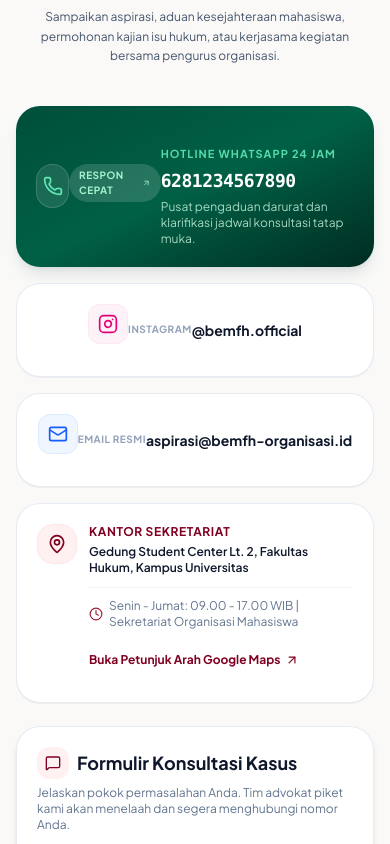
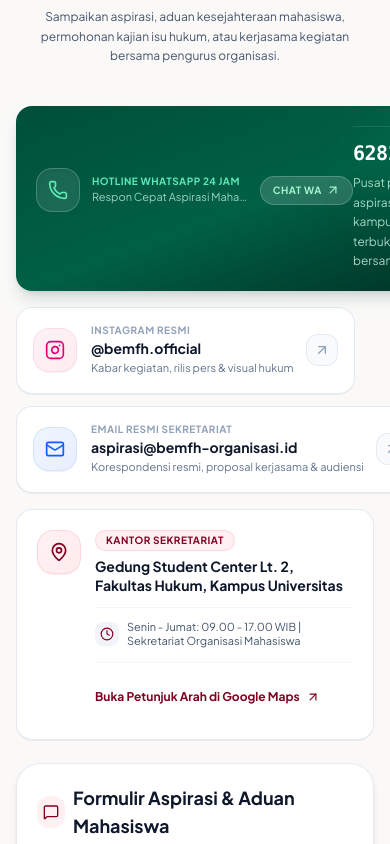
Before and after one commit to rendydev404/rifki-law, a Next.js app: page / in a window 390 px wide. Shown: the part 10680-11524 px from the top of the page. Built offline with nearby package versions, Linux system fonts and the light colour scheme; no server answers; the database is empty.

Commit message:
style: polish contact cards layout, eliminate text collisions and improve mobile/desktop responsiveness

```diff
--- a/src/components/ContactSection.tsx
+++ b/src/components/ContactSection.tsx
@@ -108,96 +108,140 @@ export default function ContactSection({ settings }: ContactSectionProps) {
               href={waUrl}
               target="_blank"
               rel="noopener noreferrer"
-              className="touch-target group block bg-gradient-to-br from-emerald-900 via-emerald-800 to-emerald-950 text-white rounded-3xl p-5 sm:p-7 shadow-lg shadow-emerald-950/10 hover:shadow-xl transition-all duration-300 relative overflow-hidden"
+              className="touch-target group block bg-gradient-to-br from-emerald-900 via-emerald-800 to-emerald-950 text-white rounded-2xl sm:rounded-3xl p-5 sm:p-7 shadow-lg shadow-emerald-950/15 hover:shadow-xl transition-all duration-300 relative overflow-hidden"
             >
-              <div className="flex items-start justify-between">
-                <div className="w-11 h-11 sm:w-12 sm:h-12 rounded-2xl bg-white/10 flex items-center justify-center text-emerald-300 border border-white/15">
-                  <Phone className="w-5 h-5 sm:w-6 sm:h-6" />
+              {/* Subtle radial glow */}
+              <div className="absolute top-0 right-0 -mr-10 -mt-10 w-44 h-44 bg-emerald-400/10 rounded-full blur-2xl pointer-events-none" />
+
+              <div className="flex items-center justify-between gap-3 mb-4 relative z-10">
+                <div className="flex items-center gap-3 min-w-0">
+                  <div className="w-11 h-11 sm:w-12 sm:h-12 rounded-2xl bg-white/10 flex items-center justify-center text-emerald-300 border border-white/20 shadow-inner shrink-0 group-hover:scale-105 transition-transform">
+                    <Phone className="w-5 h-5 sm:w-6 sm:h-6 text-emerald-300" />
                   </div>
-                <span className="text-[10px] sm:text-[11px] font-bold uppercase tracking-wider bg-white/15 px-2.5 py-1 rounded-full text-emerald-200 flex items-center gap-1">
-                  Respon Cepat <ArrowUpRight className="w-3 h-3" />
+                  <div className="min-w-0">
+                    <span className="text-[10px] sm:text-[11px] font-bold uppercase tracking-wider text-emerald-300 block leading-tight">
+                      Hotline WhatsApp 24 Jam
+                    </span>
+                    <span className="text-[11px] text-emerald-100/75 truncate block mt-0.5">
+                      Respon Cepat Aspirasi Mahasiswa
+                    </span>
+                  </div>
+                </div>
+
+                <span className="text-[10px] sm:text-[11px] font-bold uppercase tracking-wider bg-white/15 px-3 py-1.5 rounded-full text-emerald-200 border border-white/20 flex items-center gap-1 group-hover:bg-white/25 transition-colors shrink-0">
+                  <span>Chat WA</span>
+                  <ArrowUpRight className="w-3.5 h-3.5 group-hover:translate-x-0.5 group-hover:-translate-y-0.5 transition-transform" />
                 </span>
               </div>
 
-              <div className="mt-5 sm:mt-6">
-                <span className="text-[11px] sm:text-xs uppercase font-bold tracking-widest text-emerald-300/90 block mb-1">
-                  Hotline WhatsApp 24 Jam
-                </span>
-                <p className="text-lg sm:text-2xl font-bold font-mono tracking-tight text-white">
+              <div className="relative z-10 pt-3 border-t border-white/10">
+                <p className="text-xl sm:text-2xl font-bold font-mono tracking-tight text-white group-hover:text-emerald-200 transition-colors">
                   {settings.whatsapp || '+62 812-3456-7890'}
                 </p>
-                <p className="text-xs text-emerald-100/80 mt-1">
-                  Pusat pengaduan darurat dan klarifikasi jadwal konsultasi tatap muka.
+                <p className="text-xs text-emerald-100/80 mt-1.5 leading-relaxed">
+                  Pusat penyampaian aspirasi, layanan advokasi kampus, dan konsultasi terbuka mahasiswa bersama BEM FH.
                 </p>
               </div>
             </a>
 
-            {/* Instagram & Email in 2 columns */}
-            <div className="grid grid-cols-1 sm:grid-cols-2 gap-4">
+            {/* Instagram & Email List Cards */}
+            <div className="space-y-3">
               <a
                 href={igUrl}
                 target="_blank"
                 rel="noopener noreferrer"
-                className="touch-target group block bg-white rounded-3xl p-5 border border-slate-200/80 shadow-2xs hover:shadow-md transition-all"
+                className="touch-target group flex items-center justify-between p-4 sm:p-5 bg-white rounded-2xl sm:rounded-3xl border border-slate-200/90 shadow-2xs hover:shadow-md hover:border-pink-300 transition-all duration-200"
               >
-                <div className="w-10 h-10 rounded-xl bg-pink-50 text-pink-600 border border-pink-100 flex items-center justify-center mb-3">
-                  <InstagramIcon className="w-5 h-5" />
+                <div className="flex items-center gap-3.5 min-w-0 flex-1">
+                  <div className="w-11 h-11 sm:w-12 sm:h-12 rounded-2xl bg-gradient-to-br from-pink-50 to-rose-100/70 text-pink-600 border border-pink-200/60 flex items-center justify-center shrink-0 group-hover:scale-105 transition-transform shadow-2xs">
+                    <InstagramIcon className="w-5 h-5 sm:w-6 sm:h-6" />
                   </div>
-                <span className="text-[10px] uppercase font-bold tracking-wider text-slate-400 block">
-                  Instagram
+                  <div className="flex-1 min-w-0">
+                    <span className="text-[10px] sm:text-[11px] font-bold uppercase tracking-wider text-slate-400 block leading-tight mb-0.5">
+                      Instagram Resmi
                     </span>
-                <p className="text-sm font-bold text-slate-900 truncate">
-                  @{cleanIgHandle || 'organisasihukum'}
+                    <p className="text-sm sm:text-base font-bold text-slate-900 group-hover:text-pink-600 transition-colors truncate">
+                      @{cleanIgHandle || 'bemfh.official'}
                     </p>
+                    <span className="text-[11px] text-slate-500 block truncate mt-0.5">
+                      Kabar kegiatan, rilis pers &amp; visual hukum
+                    </span>
+                  </div>
+                </div>
+                <div className="w-8 h-8 sm:w-9 sm:h-9 rounded-xl bg-slate-50 border border-slate-200/80 flex items-center justify-center text-slate-400 group-hover:bg-pink-50 group-hover:text-pink-600 group-hover:border-pink-200 transition-all shrink-0 ml-3">
+                  <ArrowUpRight className="w-4 h-4 group-hover:translate-x-0.5 group-hover:-translate-y-0.5 transition-transform" />
+                </div>
               </a>
 
               <a
                 href={`mailto:${settings.email}`}
-                className="touch-target group block bg-white rounded-3xl p-5 border border-slate-200/80 shadow-2xs hover:shadow-md transition-all"
+                className="touch-target group flex items-center justify-between p-4 sm:p-5 bg-white rounded-2xl sm:rounded-3xl border border-slate-200/90 shadow-2xs hover:shadow-md hover:border-blue-300 transition-all duration-200"
               >
-                <div className="w-10 h-10 rounded-xl bg-blue-50 text-blue-600 border border-blue-100 flex items-center justify-center mb-3">
-                  <Mail className="w-5 h-5" />
+                <div className="flex items-center gap-3.5 min-w-0 flex-1">
+                  <div className="w-11 h-11 sm:w-12 sm:h-12 rounded-2xl bg-gradient-to-br from-blue-50 to-indigo-100/70 text-blue-600 border border-blue-200/60 flex items-center justify-center shrink-0 group-hover:scale-105 transition-transform shadow-2xs">
+                    <Mail className="w-5 h-5 sm:w-6 sm:h-6" />
                   </div>
-                <span className="text-[10px] uppercase font-bold tracking-wider text-slate-400 block">
-                  Email Resmi
+                  <div className="flex-1 min-w-0">
+                    <span className="text-[10px] sm:text-[11px] font-bold uppercase tracking-wider text-slate-400 block leading-tight mb-0.5">
+                      Email Resmi Sekretariat
                     </span>
-                <p className="text-sm font-bold text-slate-900 truncate">
-                  {settings.email || 'kontak@organisasi.org'}
+                    <p className="text-sm sm:text-base font-bold text-slate-900 group-hover:text-blue-600 transition-colors truncate">
+                      {settings.email || 'aspirasi@bemfh-organisasi.id'}
                     </p>
+                    <span className="text-[11px] text-slate-500 block truncate mt-0.5">
+                      Korespondensi resmi, proposal kerjasama &amp; audiensi
+                    </span>
+                  </div>
+                </div>
+                <div className="w-8 h-8 sm:w-9 sm:h-9 rounded-xl bg-slate-50 border border-slate-200/80 flex items-center justify-center text-slate-400 group-hover:bg-blue-50 group-hover:text-blue-600 group-hover:border-blue-200 transition-all shrink-0 ml-3">
+                  <ArrowUpRight className="w-4 h-4 group-hover:translate-x-0.5 group-hover:-translate-y-0.5 transition-transform" />
+                </div>
               </a>
             </div>
 
             {/* Secretariat Address Card */}
-            <div className="bg-white rounded-3xl p-5 sm:p-7 border border-slate-200/80 shadow-2xs">
-              <div className="flex items-start gap-3 sm:gap-4">
-                <div className="w-10 h-10 sm:w-11 sm:h-11 rounded-2xl bg-rose-50 text-maroon-800 border border-rose-100 flex items-center justify-center shrink-0">
-                  <MapPin className="w-5 h-5" />
+            <div className="bg-white rounded-2xl sm:rounded-3xl p-5 sm:p-7 border border-slate-200/90 shadow-2xs">
+              <div className="flex items-start gap-3.5 sm:gap-4">
+                <div className="w-11 h-11 sm:w-12 sm:h-12 rounded-2xl bg-gradient-to-br from-rose-50 to-rose-100/70 text-maroon-800 border border-rose-200/70 flex items-center justify-center shrink-0 shadow-2xs">
+                  <MapPin className="w-5 h-5 sm:w-6 sm:h-6" />
                 </div>
-                <div className="flex-1">
-                  <span className="text-xs uppercase font-bold tracking-wider text-maroon-800 block mb-1">
+                <div className="flex-1 min-w-0">
+                  <div className="flex items-center gap-2 mb-1.5">
+                    <span className="text-[10px] font-bold uppercase tracking-wider text-maroon-800 bg-rose-50 border border-rose-200/70 px-2.5 py-0.5 rounded-full inline-block">
                       Kantor Sekretariat
                     </span>
-                  <p className="text-xs sm:text-sm font-semibold text-slate-900 leading-snug">
-                    {settings.alamat}
-                  </p>
+                    <span className="text-[10px] text-slate-400 font-medium hidden xs:inline">
+                      Sekretariat &amp; Rumah Aspirasi
+                    </span>
+                  </div>
+
+                  <h4 className="text-sm sm:text-base font-bold text-slate-900 leading-snug">
+                    {settings.alamat || 'Gedung Student Center Lt. 2, Fakultas Hukum, Kampus Universitas'}
+                  </h4>
 
                   {settings.jam_operasional && (
-                    <div className="flex items-center gap-1.5 text-xs text-slate-500 mt-2.5 sm:mt-3 pt-2.5 sm:pt-3 border-t border-slate-100">
-                      <Clock className="w-3.5 h-3.5 text-maroon-700 shrink-0" />
-                      <span>{settings.jam_operasional}</span>
+                    <div className="flex items-center gap-2 text-xs text-slate-600 mt-3 pt-3 border-t border-slate-100">
+                      <div className="w-6 h-6 rounded-lg bg-slate-100 flex items-center justify-center text-maroon-800 shrink-0">
+                        <Clock className="w-3.5 h-3.5" />
+                      </div>
+                      <span className="text-[11px] sm:text-xs text-slate-600 leading-tight">
+                        {settings.jam_operasional}
+                      </span>
                     </div>
                   )}
 
                   {settings.maps_url && (
+                    <div className="mt-3.5 pt-3 border-t border-slate-100/80">
                       <a
                         href={settings.maps_url}
                         target="_blank"
                         rel="noopener noreferrer"
-                      className="touch-target inline-flex items-center gap-1 text-xs font-bold text-maroon-800 hover:underline mt-2 sm:mt-3"
+                        className="touch-target inline-flex items-center gap-1.5 text-xs font-bold text-maroon-800 hover:text-maroon-950 transition-colors group"
                       >
-                      <span>Buka Petunjuk Arah Google Maps</span>
-                      <ArrowUpRight className="w-3.5 h-3.5" />
+                        <span>Buka Petunjuk Arah di Google Maps</span>
+                        <ArrowUpRight className="w-3.5 h-3.5 group-hover:translate-x-0.5 group-hover:-translate-y-0.5 transition-transform" />
                       </a>
+                    </div>
                   )}
                 </div>
               </div>
@@ -213,20 +257,20 @@ export default function ContactSection({ settings }: ContactSectionProps) {
                   <MessageSquare className="w-4 h-4 sm:w-5 sm:h-5" />
                 </div>
                 <h3 className="text-lg sm:text-2xl font-bold text-slate-900">
-                  Formulir Konsultasi Kasus
+                  Formulir Aspirasi &amp; Aduan Mahasiswa
                 </h3>
               </div>
               <p className="text-xs sm:text-sm text-slate-500 mb-6 sm:mb-8">
-                Jelaskan pokok permasalahan Anda. Tim advokat piket kami akan menelaah dan segera menghubungi nomor Anda.
+                Sampaikan aspirasi, aduan kesejahteraan/UKT, atau ide program kerja Anda. Pengurus BEM FH akan menelaah dan segera merespon.
               </p>
 
               {success && (
                 <div className="mb-6 p-4 rounded-2xl bg-emerald-50 border border-emerald-200 text-emerald-900 flex items-start gap-3">
                   <CheckCircle2 className="w-5 h-5 text-emerald-600 shrink-0 mt-0.5" />
                   <div>
-                    <h4 className="font-bold text-sm">Permohonan Berhasil Terkirim</h4>
+                    <h4 className="font-bold text-sm">Aspirasi Berhasil Terkirim</h4>
                     <p className="text-xs text-emerald-800 mt-0.5 leading-relaxed">
-                      Terima kasih. Permohonan Anda telah tercatat dan akan segera diproses oleh tim advokat kami.
+                      Terima kasih. Pesan dan aspirasi Anda telah tercatat dan akan segera ditindaklanjuti oleh pengurus BEM FH.
                     </p>
                   </div>
                 </div>
@@ -344,12 +388,12 @@ export default function ContactSection({ settings }: ContactSectionProps) {
                     ) : (
                       <>
                         <Send className="w-4 h-4 text-amber-300" />
-                        <span>Kirim Permohonan Konsultasi</span>
+                        <span>Kirim Aspirasi / Aduan Sekarang</span>
                       </>
                     )}
                   </button>
                   <p className="text-[11px] text-slate-400 text-center mt-3">
-                    Kerahasiaan data Anda terlindungi sesuai asas kerahasiaan advokat dan bantuan hukum.
+                    Identitas dan kerahasiaan aduan mahasiswa terjamin aman dan terlindungi oleh organisasi.
                   </p>
                 </div>
               </form>
```
Lines whose indentation alone changed are shown as unchanged.
